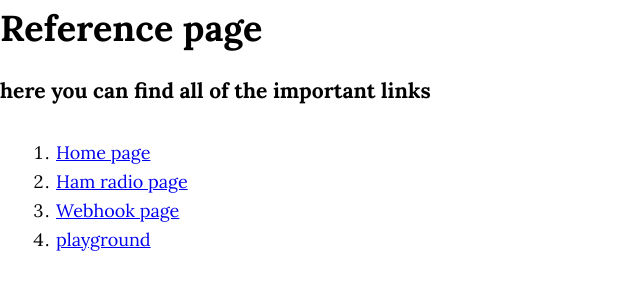
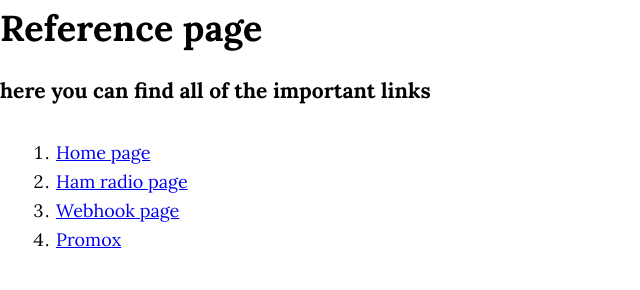
Before and after one commit to Supinac/tobias-website, a plain HTML site: page frontend/reference.html in a window 1280 px wide. Shown: the full height of the page, 0-640 px from the left. Drawn offline with Linux system fonts and the light colour scheme.

Commit message:
added promox

```diff
--- a/frontend/reference.html
+++ b/frontend/reference.html
@@ -20,7 +20,7 @@
     <li><a href="index.html">Home page</a></li>
     <li><a href="ham.html">Ham radio page</a></li>
     <li><a href="webhook.html">Webhook page</a></li>
-    <li><a href="playground.html"> playground</a></li>
+    <li><a href="https://pve1.taild7e614.ts.net/">Promox</li>
 </ol>
 </body>
 </html>
```
Also changed, not shown: frontend/index.html (+1 -1 lines), 1 other file.
